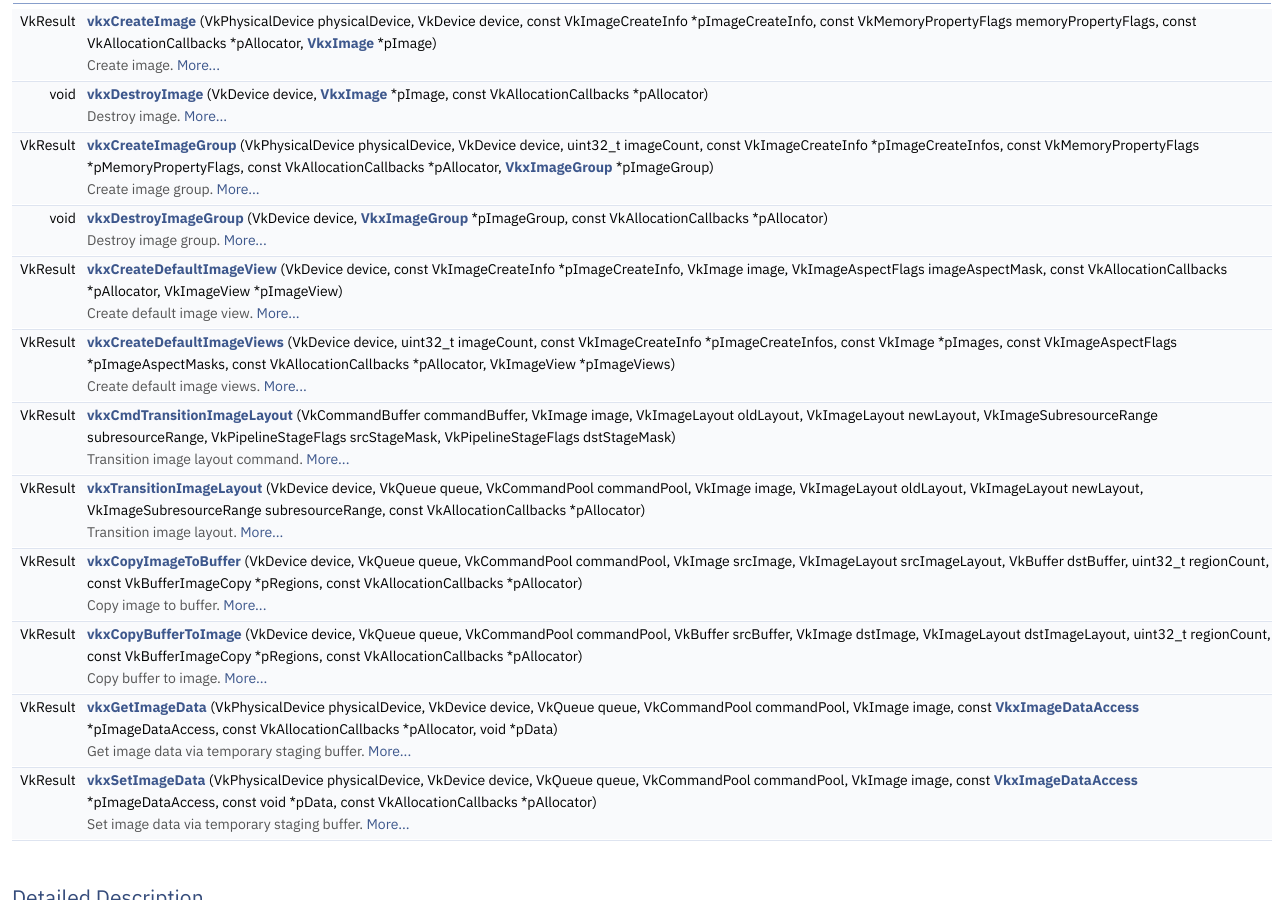
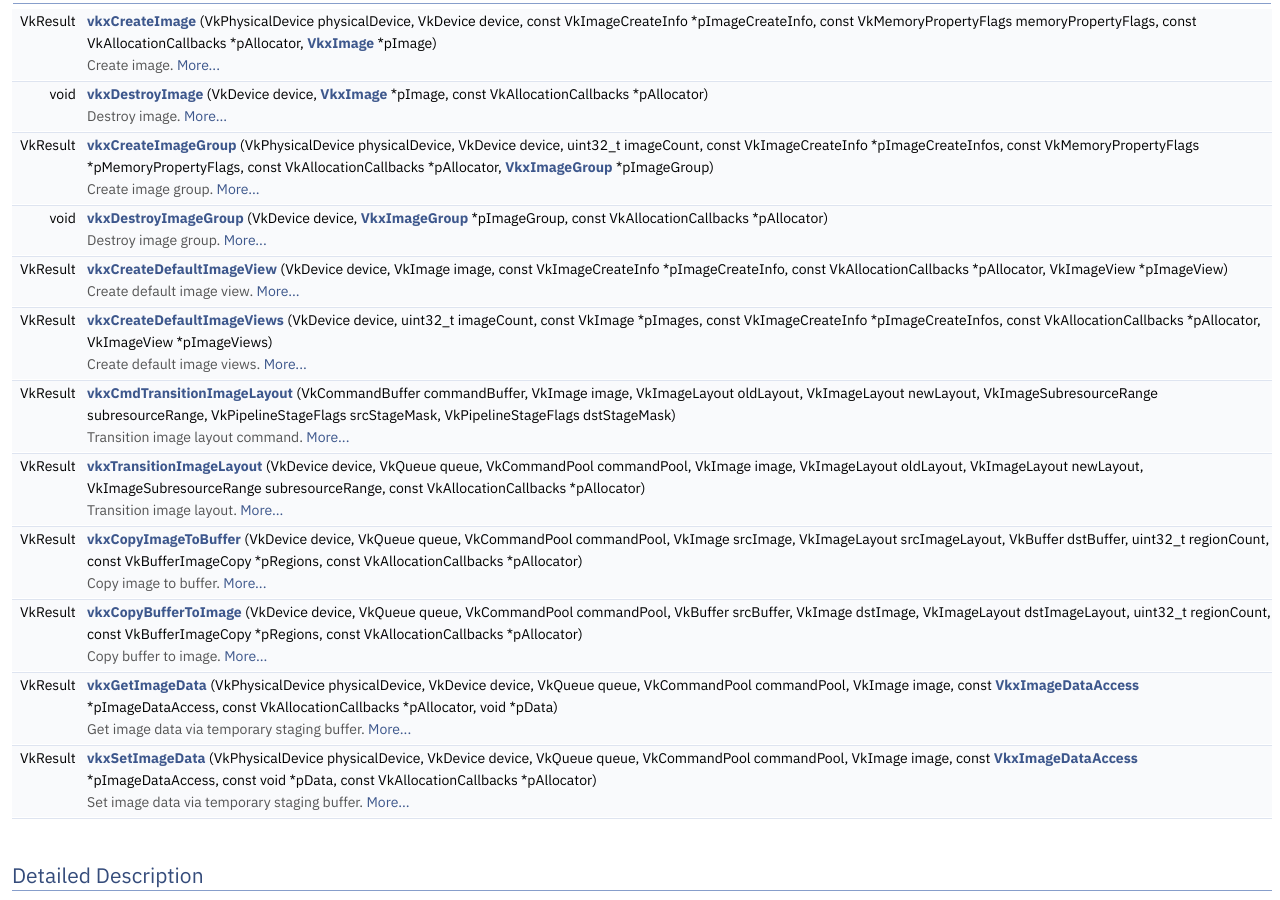
Before and after one commit to mgradysaunders/vulkanx, a Jekyll site: the page docs/doxygen/html/group__image.html, which Jekyll copies as it is, in a window 1280 px wide and 900 px high, scrolled down 437 px. Built offline with Jekyll 4.4.1, drawn with Linux system fonts in a browser that asks for light colours; some of the changed text lies outside the part shown.

Commit message:
rerun doxygen

```diff
--- a/docs/doxygen/html/group__image.html
+++ b/docs/doxygen/html/group__image.html
@@ -98,12 +98,12 @@ Functions</h2></td></tr>
 <tr class="memitem:gaae761b4029cea802d2fd6a9a273a0432"><td class="memItemLeft" align="right" valign="top">void&#160;</td><td class="memItemRight" valign="bottom"><a class="el" href="group__image.html#gaae761b4029cea802d2fd6a9a273a0432">vkxDestroyImageGroup</a> (VkDevice device, <a class="el" href="structVkxImageGroup.html">VkxImageGroup</a> *pImageGroup, const VkAllocationCallbacks *pAllocator)</td></tr>
 <tr class="memdesc:gaae761b4029cea802d2fd6a9a273a0432"><td class="mdescLeft">&#160;</td><td class="mdescRight">Destroy image group.  <a href="#gaae761b4029cea802d2fd6a9a273a0432">More...</a><br /></td></tr>
 <tr class="separator:gaae761b4029cea802d2fd6a9a273a0432"><td class="memSeparator" colspan="2">&#160;</td></tr>
-<tr class="memitem:ga169d4ef6fe8b67401e9a79951fec2a80"><td class="memItemLeft" align="right" valign="top">VkResult&#160;</td><td class="memItemRight" valign="bottom"><a class="el" href="group__image.html#ga169d4ef6fe8b67401e9a79951fec2a80">vkxCreateDefaultImageView</a> (VkDevice device, const VkImageCreateInfo *pImageCreateInfo, VkImage image, VkImageAspectFlags imageAspectMask, const VkAllocationCallbacks *pAllocator, VkImageView *pImageView)</td></tr>
-<tr class="memdesc:ga169d4ef6fe8b67401e9a79951fec2a80"><td class="mdescLeft">&#160;</td><td class="mdescRight">Create default image view.  <a href="#ga169d4ef6fe8b67401e9a79951fec2a80">More...</a><br /></td></tr>
-<tr class="separator:ga169d4ef6fe8b67401e9a79951fec2a80"><td class="memSeparator" colspan="2">&#160;</td></tr>
-<tr class="memitem:ga37379e61309181d8e6e5a68fe2a36275"><td class="memItemLeft" align="right" valign="top">VkResult&#160;</td><td class="memItemRight" valign="bottom"><a class="el" href="group__image.html#ga37379e61309181d8e6e5a68fe2a36275">vkxCreateDefaultImageViews</a> (VkDevice device, uint32_t imageCount, const VkImageCreateInfo *pImageCreateInfos, const VkImage *pImages, const VkImageAspectFlags *pImageAspectMasks, const VkAllocationCallbacks *pAllocator, VkImageView *pImageViews)</td></tr>
-<tr class="memdesc:ga37379e61309181d8e6e5a68fe2a36275"><td class="mdescLeft">&#160;</td><td class="mdescRight">Create default image views.  <a href="#ga37379e61309181d8e6e5a68fe2a36275">More...</a><br /></td></tr>
-<tr class="separator:ga37379e61309181d8e6e5a68fe2a36275"><td class="memSeparator" colspan="2">&#160;</td></tr>
+<tr class="memitem:gab718750ad990805f0c15b49bd6232a33"><td class="memItemLeft" align="right" valign="top">VkResult&#160;</td><td class="memItemRight" valign="bottom"><a class="el" href="group__image.html#gab718750ad990805f0c15b49bd6232a33">vkxCreateDefaultImageView</a> (VkDevice device, VkImage image, const VkImageCreateInfo *pImageCreateInfo, const VkAllocationCallbacks *pAllocator, VkImageView *pImageView)</td></tr>
+<tr class="memdesc:gab718750ad990805f0c15b49bd6232a33"><td class="mdescLeft">&#160;</td><td class="mdescRight">Create default image view.  <a href="#gab718750ad990805f0c15b49bd6232a33">More...</a><br /></td></tr>
+<tr class="separator:gab718750ad990805f0c15b49bd6232a33"><td class="memSeparator" colspan="2">&#160;</td></tr>
+<tr class="memitem:gab8bc79cdc654add1805e7549293d7f3f"><td class="memItemLeft" align="right" valign="top">VkResult&#160;</td><td class="memItemRight" valign="bottom"><a class="el" href="group__image.html#gab8bc79cdc654add1805e7549293d7f3f">vkxCreateDefaultImageViews</a> (VkDevice device, uint32_t imageCount, const VkImage *pImages, const VkImageCreateInfo *pImageCreateInfos, const VkAllocationCallbacks *pAllocator, VkImageView *pImageViews)</td></tr>
+<tr class="memdesc:gab8bc79cdc654add1805e7549293d7f3f"><td class="mdescLeft">&#160;</td><td class="mdescRight">Create default image views.  <a href="#gab8bc79cdc654add1805e7549293d7f3f">More...</a><br /></td></tr>
+<tr class="separator:gab8bc79cdc654add1805e7549293d7f3f"><td class="memSeparator" colspan="2">&#160;</td></tr>
 <tr class="memitem:gaf27cb5ceabe37fe67a7dd5c5b557955f"><td class="memItemLeft" align="right" valign="top">VkResult&#160;</td><td class="memItemRight" valign="bottom"><a class="el" href="group__image.html#gaf27cb5ceabe37fe67a7dd5c5b557955f">vkxCmdTransitionImageLayout</a> (VkCommandBuffer commandBuffer, VkImage image, VkImageLayout oldLayout, VkImageLayout newLayout, VkImageSubresourceRange subresourceRange, VkPipelineStageFlags srcStageMask, VkPipelineStageFlags dstStageMask)</td></tr>
 <tr class="memdesc:gaf27cb5ceabe37fe67a7dd5c5b557955f"><td class="mdescLeft">&#160;</td><td class="mdescRight">Transition image layout command.  <a href="#gaf27cb5ceabe37fe67a7dd5c5b557955f">More...</a><br /></td></tr>
 <tr class="separator:gaf27cb5ceabe37fe67a7dd5c5b557955f"><td class="memSeparator" colspan="2">&#160;</td></tr>
@@ -401,8 +401,8 @@ Functions</h2></td></tr>
 
 </div>
 </div>
-<a id="ga169d4ef6fe8b67401e9a79951fec2a80"></a>
-<h2 class="memtitle"><span class="permalink"><a href="#ga169d4ef6fe8b67401e9a79951fec2a80">&#9670;&nbsp;</a></span>vkxCreateDefaultImageView()</h2>
+<a id="gab718750ad990805f0c15b49bd6232a33"></a>
+<h2 class="memtitle"><span class="permalink"><a href="#gab718750ad990805f0c15b49bd6232a33">&#9670;&nbsp;</a></span>vkxCreateDefaultImageView()</h2>
 
 <div class="memitem">
 <div class="memproto">
@@ -416,20 +416,14 @@ Functions</h2></td></tr>
         <tr>
           <td class="paramkey"></td>
           <td></td>
-          <td class="paramtype">const VkImageCreateInfo *&#160;</td>
-          <td class="paramname"><em>pImageCreateInfo</em>, </td>
-        </tr>
-        <tr>
-          <td class="paramkey"></td>
-          <td></td>
           <td class="paramtype">VkImage&#160;</td>
           <td class="paramname"><em>image</em>, </td>
         </tr>
         <tr>
           <td class="paramkey"></td>
           <td></td>
-          <td class="paramtype">VkImageAspectFlags&#160;</td>
-          <td class="paramname"><em>imageAspectMask</em>, </td>
+          <td class="paramtype">const VkImageCreateInfo *&#160;</td>
+          <td class="paramname"><em>pImageCreateInfo</em>, </td>
         </tr>
         <tr>
           <td class="paramkey"></td>
@@ -455,9 +449,8 @@ Functions</h2></td></tr>
 <dl class="params"><dt>Parameters</dt><dd>
   <table class="params">
     <tr><td class="paramdir">[in]</td><td class="paramname">device</td><td>Device.</td></tr>
+    <tr><td class="paramdir">[in]</td><td class="paramname">image</td><td>Image.</td></tr>
     <tr><td class="paramdir">[in]</td><td class="paramname">pImageCreateInfo</td><td>Image create info.</td></tr>
-    <tr><td class="paramdir">[in]</td><td class="paramname">image</td><td>Image.</td></tr>
-    <tr><td class="paramdir">[in]</td><td class="paramname">imageAspectMask</td><td>Image aspect mask.</td></tr>
     <tr><td class="paramdir">[in]</td><td class="paramname">pAllocator</td><td><em>Optional</em>. Allocation callbacks.</td></tr>
     <tr><td class="paramdir">[out]</td><td class="paramname">pImageView</td><td>Image view. </td></tr>
   </table>
@@ -466,8 +459,8 @@ Functions</h2></td></tr>
 
 </div>
 </div>
-<a id="ga37379e61309181d8e6e5a68fe2a36275"></a>
-<h2 class="memtitle"><span class="permalink"><a href="#ga37379e61309181d8e6e5a68fe2a36275">&#9670;&nbsp;</a></span>vkxCreateDefaultImageViews()</h2>
+<a id="gab8bc79cdc654add1805e7549293d7f3f"></a>
+<h2 class="memtitle"><span class="permalink"><a href="#gab8bc79cdc654add1805e7549293d7f3f">&#9670;&nbsp;</a></span>vkxCreateDefaultImageViews()</h2>
 
 <div class="memitem">
 <div class="memproto">
@@ -487,20 +480,14 @@ Functions</h2></td></tr>
         <tr>
           <td class="paramkey"></td>
           <td></td>
-          <td class="paramtype">const VkImageCreateInfo *&#160;</td>
-          <td class="paramname"><em>pImageCreateInfos</em>, </td>
-        </tr>
-        <tr>
-          <td class="paramkey"></td>
-          <td></td>
           <td class="paramtype">const VkImage *&#160;</td>
           <td class="paramname"><em>pImages</em>, </td>
         </tr>
         <tr>
           <td class="paramkey"></td>
           <td></td>
-          <td class="paramtype">const VkImageAspectFlags *&#160;</td>
-          <td class="paramname"><em>pImageAspectMasks</em>, </td>
+          <td class="paramtype">const VkImageCreateInfo *&#160;</td>
+          <td class="paramname"><em>pImageCreateInfos</em>, </td>
         </tr>
         <tr>
           <td class="paramkey"></td>
@@ -527,9 +514,8 @@ Functions</h2></td></tr>
   <table class="params">
     <tr><td class="paramdir">[in]</td><td class="paramname">device</td><td>Device.</td></tr>
     <tr><td class="paramdir">[in]</td><td class="paramname">imageCount</td><td>Image count.</td></tr>
+    <tr><td class="paramdir">[in]</td><td class="paramname">pImages</td><td>Images.</td></tr>
     <tr><td class="paramdir">[in]</td><td class="paramname">pImageCreateInfos</td><td>Image create infos.</td></tr>
-    <tr><td class="paramdir">[in]</td><td class="paramname">pImages</td><td>Images.</td></tr>
-    <tr><td class="paramdir">[in]</td><td class="paramname">pImageAspectMasks</td><td>Image aspect masks.</td></tr>
     <tr><td class="paramdir">[in]</td><td class="paramname">pAllocator</td><td><em>Optional</em>. Allocation callbacks.</td></tr>
     <tr><td class="paramdir">[out]</td><td class="paramname">pImageViews</td><td>Image views. </td></tr>
   </table>
```
